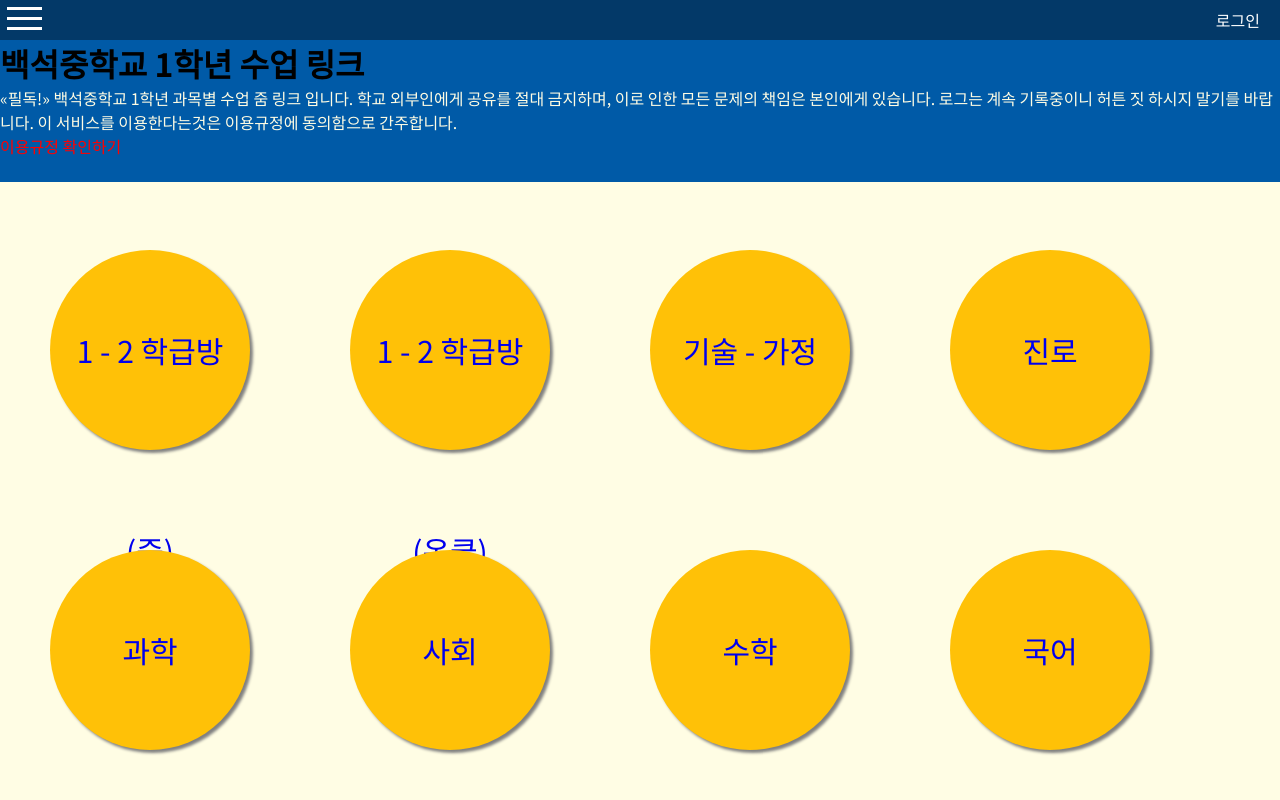
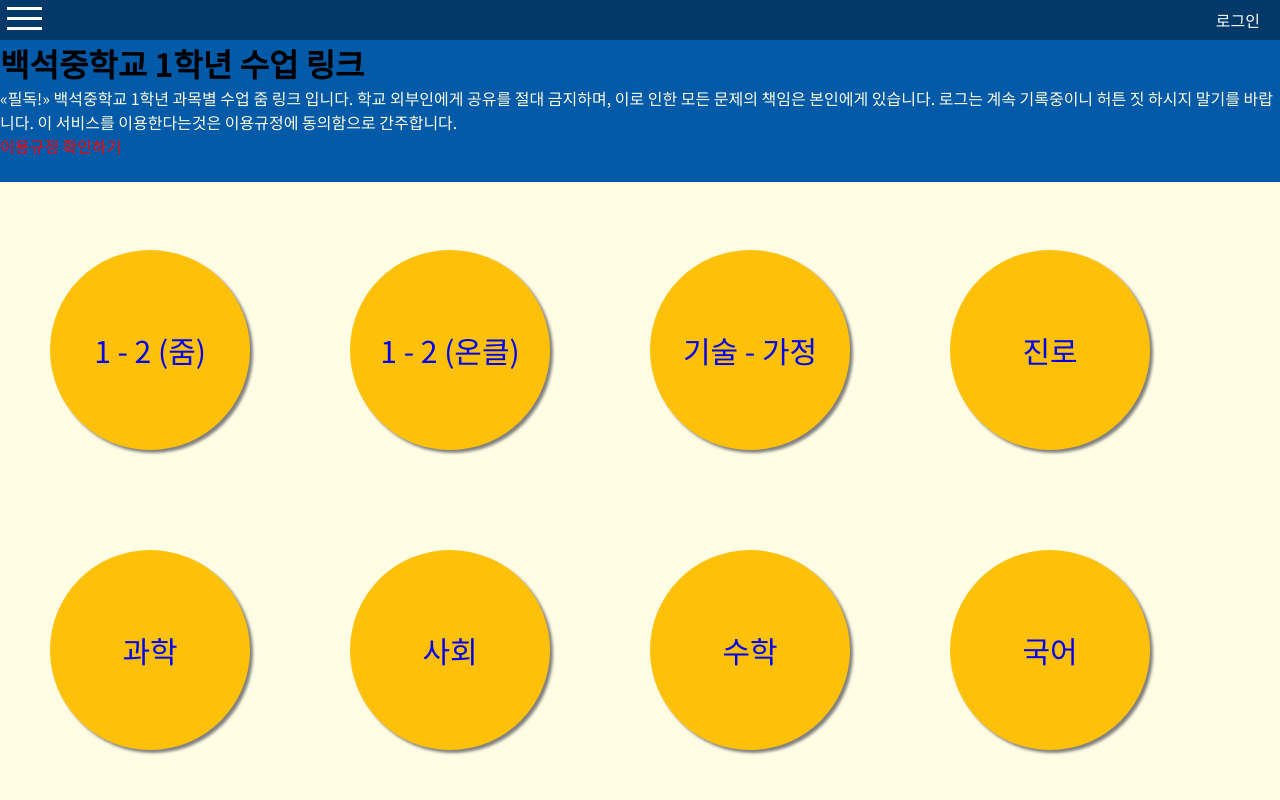
Before and after one commit to jw0622/school, a plain HTML site: page index.html in a window 1280 px wide. Shown: the top 800 px of the page. Drawn offline with Linux system fonts and the light colour scheme.

Commit message:
Update index.html

```diff
--- a/index.html
+++ b/index.html
@@ -27,12 +27,12 @@
     <div style="margin-top: 200px;">
     <div id="circle" title="노형주 선생님">
         <a  href="https://us02web.zoom.us/j/87037880403?pwd=aEFzSy9YT0tsa1Y0d0xYU3orR3dodz09" target="_blank">
-            1 - 2 학급방<br>(줌)
+            1 - 2 (줌)
             </a>
     </div>
      <div id="circle" title="노형주 선생님">
         <a  href="https://kyg2.ebsoc.co.kr/class/bsm102" target="_blank">
-            1 - 2 학급방<br>(온클)
+            1 - 2 (온클)
             </a>
     </div>
     <div id="circle" title="노형주 선생님">
```
